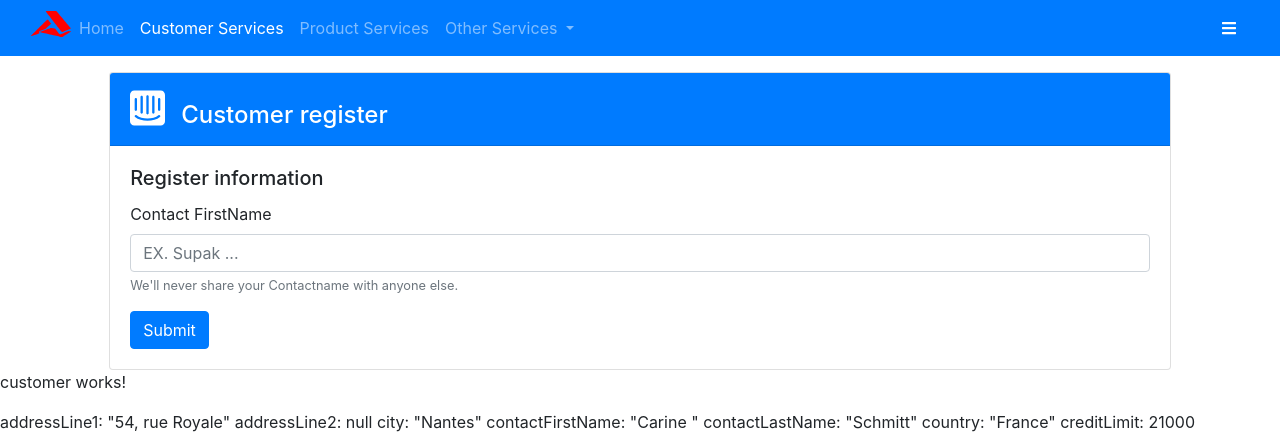
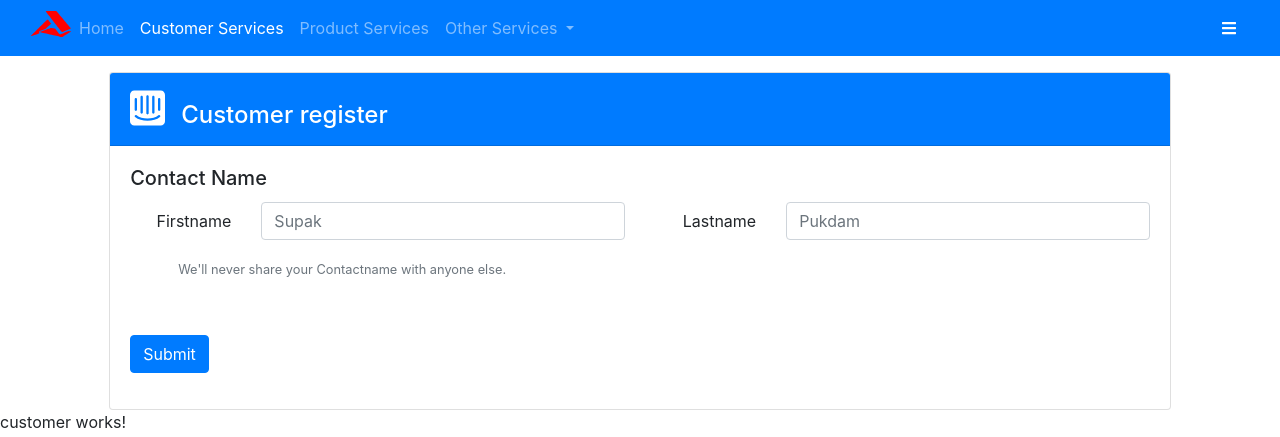
Before and after one commit to supakjack/ng-8-project, an Angular app in the folder angular-app/: page /customer in a window 1280 px wide. Shown: the top 437 px of the page. Built offline with nearby package versions, Linux system fonts and the light colour scheme; no server answers.

Commit message:
Update customer.component.html

```diff
--- a/angular-app/src/app/component/customer/customer.component.html
+++ b/angular-app/src/app/component/customer/customer.component.html
@@ -3,31 +3,53 @@
     <div class="col-10">
         <div class="form_panel mt-3">
             <div class="card">
-                <h1 class="card-header bg-primary"><i class="fab fa-intercom text-white"></i> <small class="text-white h4 ml-3">Customer register</small></h1>
-                <div class="card-body">
-                    <h5 class="card-title">Register information</h5>
-                    <div class="form">
-                        <form>
-                            <div class="form-group">
-                                <label for="exampleInputEmail1">Contact FirstName</label>
-                                <input name="contactFirstName" type="text" class="form-control"
-                                    placeholder="EX. Supak ...">
-                                <small id="emailHelp" class="form-text text-muted">We'll never share your Contactname with
-                                    anyone else.</small>
+                <h1 class="card-header bg-primary"><i class="fab fa-intercom text-white"></i> <small
+                        class="text-white h4 ml-3">Customer register</small></h1>
+                <form>
+                    <!-- Contact Name -->
+                    <div class="card-body">
+                        <h5 class="card-title">Contact Name</h5>
+                        <div class="form-group text-right">
+                            <div class="row">
+                                <div class="col">
+                                    <div class="form-group row">
+                                        <label for="contactFirstName" class="col-3 col-form-label">Firstname</label>
+                                        <div class="col-9">
+                                            <input type="text" class="form-control" name="contactFirstName"
+                                                placeholder="Supak">
+                                        </div>
+                                    </div>
+                                </div>
+                                <div class="col">
+                                    <div class="form-group row">
+                                        <label for="contactLastName" class="col-3 col-form-label">Lastname</label>
+                                        <div class="col-9">
+                                            <input type="text" class="form-control" name="contactLastName"
+                                                placeholder="Pukdam">
+                                        </div>
+                                    </div>
+                                </div>
                             </div>
-                            <!-- <div class="form-group">
-                                <label for="exampleInputPassword1">Password</label>
-                                <input type="password" class="form-control" id="exampleInputPassword1"
-                                    placeholder="Password">
+                            <small id="emailHelp" class="ml-5 text-left form-text text-muted">We'll never share your
+                                Contactname with
+                                anyone else.</small>
+                        </div>
+                    </div>
+                    <!-- Contact Name -->
+
+                    <!-- btn-form -->
+                    <div class="card-body">
+                        <div class="form-group ">
+                            <div class="row">
+                                <div class="col">
+                                    <button type="submit" class="btn btn-primary">Submit</button>
+                                </div>
                             </div>
-                            <div class="form-group form-check">
-                                <input type="checkbox" class="form-check-input" id="exampleCheck1">
-                                <label class="form-check-label" for="exampleCheck1">Check me out</label>
-                            </div> -->
-                            <button type="submit" class="btn btn-primary">Submit</button>
-                        </form>
+                        </div>
                     </div>
-                </div>
+                    <!-- btn-form -->
+
+                </form>
             </div>
         </div>
     </div>
```
